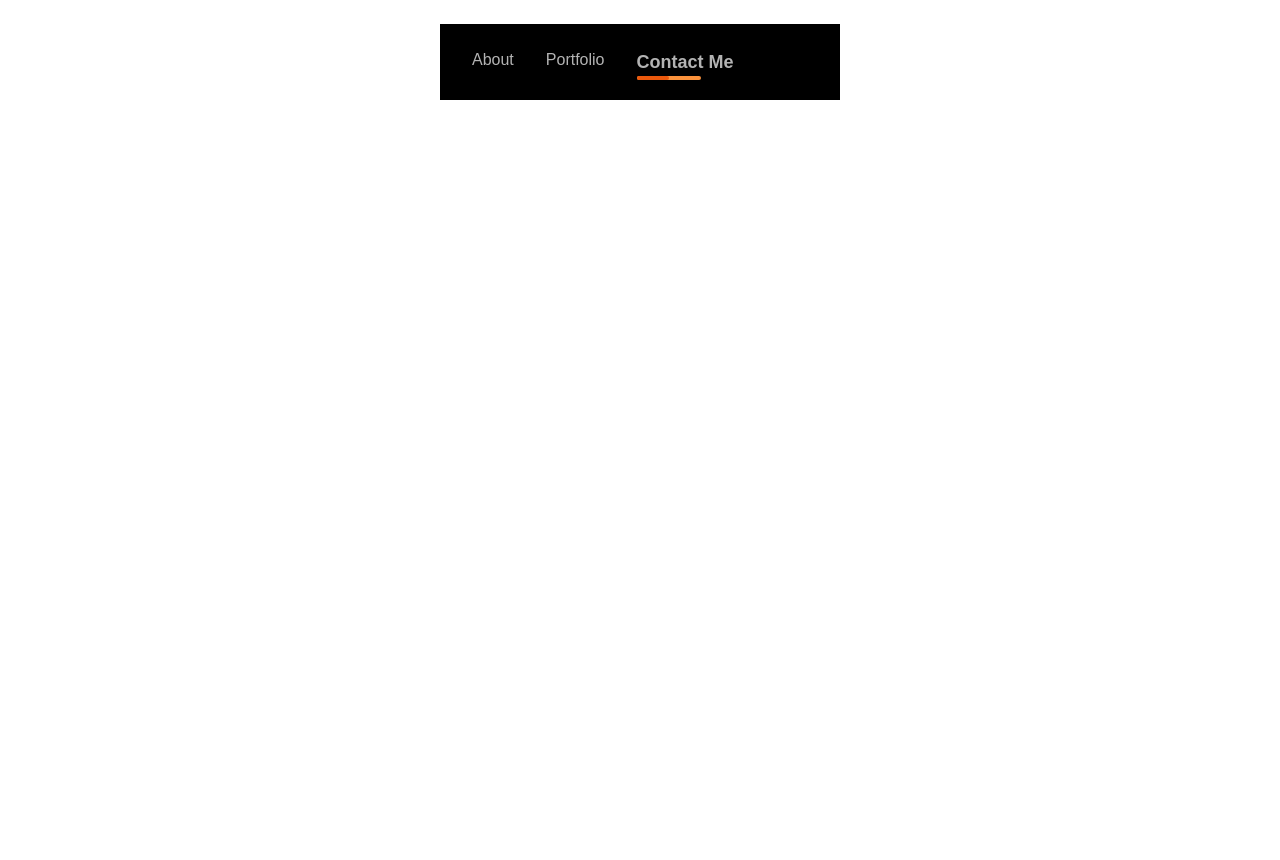
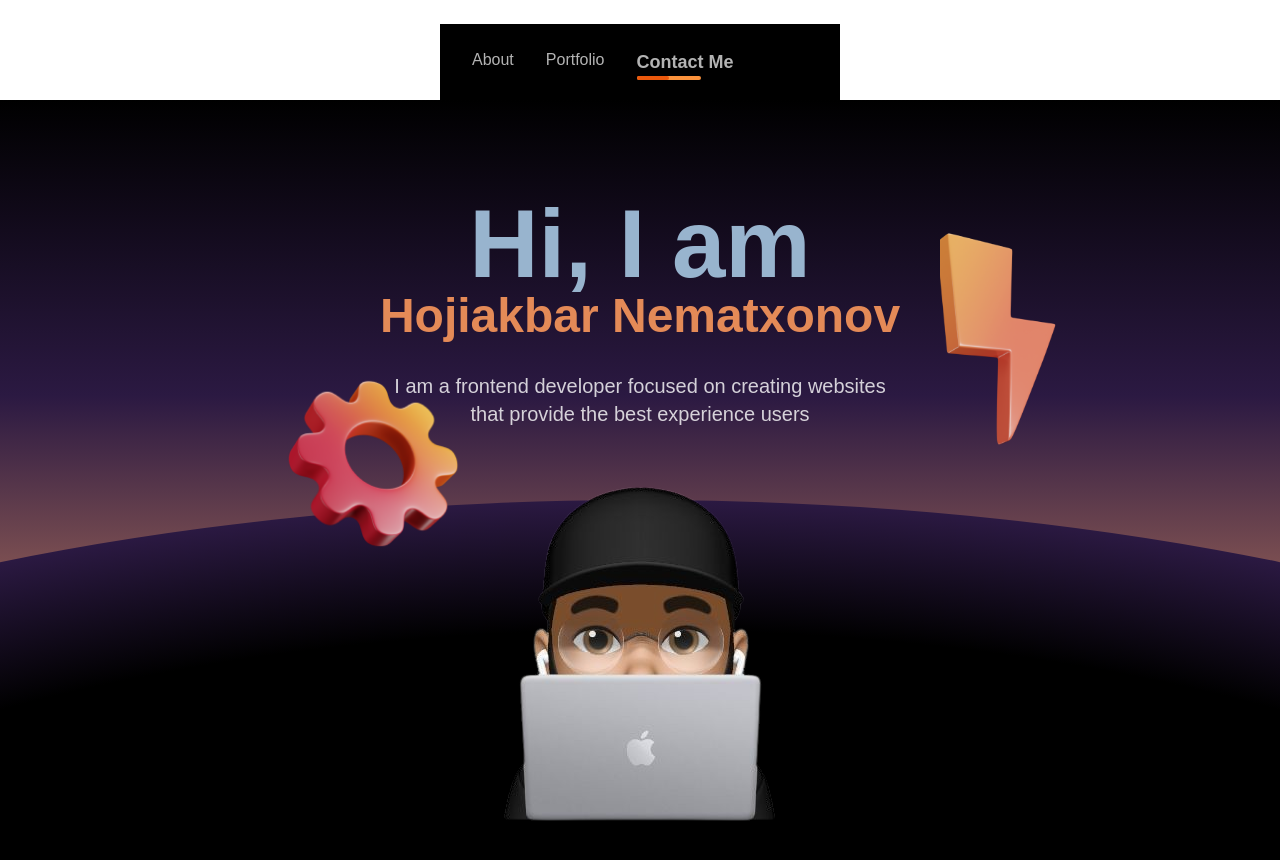
Before and after one commit to khoji-7/portfolio, a Next.js app: page / in a window 1280 px wide. Shown: the top 860 px of the page. Before the commit the page ends 800 px from the top, so only its background shows below. Built offline with nearby package versions, Linux system fonts and the light colour scheme.

Commit message:
add hero

```diff
--- a/src/app/page.tsx
+++ b/src/app/page.tsx
@@ -1,3 +1,4 @@
+import Hero from "@/components/Hero";
 import Navbar from "../components/Navbar";
 import "./globals.css"
 
@@ -6,6 +7,7 @@
     return(
         <div>
             <Navbar/>
+            <Hero/>
         </div>
     );
 }
--- a/src/components/Hero.tsx
+++ b/src/components/Hero.tsx
@@ -1,16 +1,68 @@
-import React from 'react';
-import Image from 'next/image';
+"use client";
+
+import React from "react";
+import Image from "next/image";
 import cursor from "../assets/icon1.png";
-import message from "../assets/icon2.png"
-import { motion } from 'framer-motion';
-import profilepic from "../assets/profilepic.png"
+import lightning from "../assets/icon2.png";
+import {motion} from "framer-motion";
+import profilepic from "../assets/profilepic.png";
 
 const Hero = () => {
-  return (
-    <div>
+    return (
+        <div
+            className="py-24 relative overflow-hidden"
+            style={{
+                background: "linear-gradient(to bottom, #000, #2B1942 35%, #8F5C55 60%, #DBAF6E 80%)",
+            }}
+        >
 
-    </div>
-  )
-}
+            <div className="absolute rounded-[50%] w-[3000px] h-[1300px] top-[400px] left-[50%] -translate-x-1/2  bg-[radial-gradient(closest-side,#000_80%,#2B1942)] " >
 
-export default Hero
+
+            </div>
+            <div className="relative">
+                <div className="text-8xl font-bold text-center">
+                    <h1 className="text-[#98B4Ce]">
+                        Hi, I am
+                    </h1>
+                    <h1 className="text-5xl text-[#E48A57]">
+                        Hojiakbar Nematxonov
+                    </h1>
+                </div>
+                <motion.div
+                    className="absolute left-[280px] top-[170px]"
+                    drag
+                >
+                    <Image
+                        src={cursor}
+                        alt="cursor"
+                        width={190}
+                        height={190}
+                        draggable="false"
+                    />
+
+                </motion.div>
+                <motion.div
+                    className="absolute right-[220px] top-[20px]"
+                    drag
+                >
+                    <Image
+                        src={lightning}
+                        alt="lightning"
+                        width={120}
+                        height={120}
+                        draggable="false"
+                    />
+
+                </motion.div>
+
+            <p className="text-center text-xl max-w-[500px] mx-auto mt-8 text-white/80">
+                I am a frontend developer focused on creating websites that provide the best experience users
+            </p>
+            <Image src={profilepic} alt="profile picture" className="h-auto w-auto mx-auto" />
+            </div>
+        </div>
+    );
+};
+
+export default Hero;
```
Also changed, not shown: src/components/About.tsx (added).
